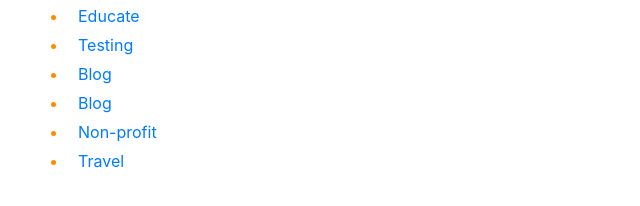
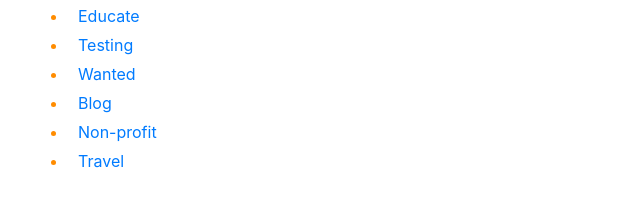
Before and after one commit to Gary-Tedesko/Gary-Tedesko.github.io, a plain HTML site: page bacs200/portfolio/index.html in a window 1280 px wide. Shown: the part 178-384 px from the top of the page, 0-640 px from the left. Drawn offline with nearby package versions, Linux system fonts and the light colour scheme.

Commit message:
Update index.html

```diff
--- a/bacs200/portfolio/index.html
+++ b/bacs200/portfolio/index.html
@@ -29,7 +29,7 @@
 	            <a href="https://Gary-Tedesko.github.io/bacs200/test.html"> Testing </a>
 	        </li>
 		    <li>
-	            <a href="https://Gary-Tedesko.github.io/bacs200/wanted.html"> Blog</a>
+	            <a href="https://Gary-Tedesko.github.io/bacs200/wanted.html"> Wanted</a>
 		    </li>
 		    <li>
 	            <a href="https://Gary-Tedesko.github.io/bacs200/blog.html"> Blog</a>
```
